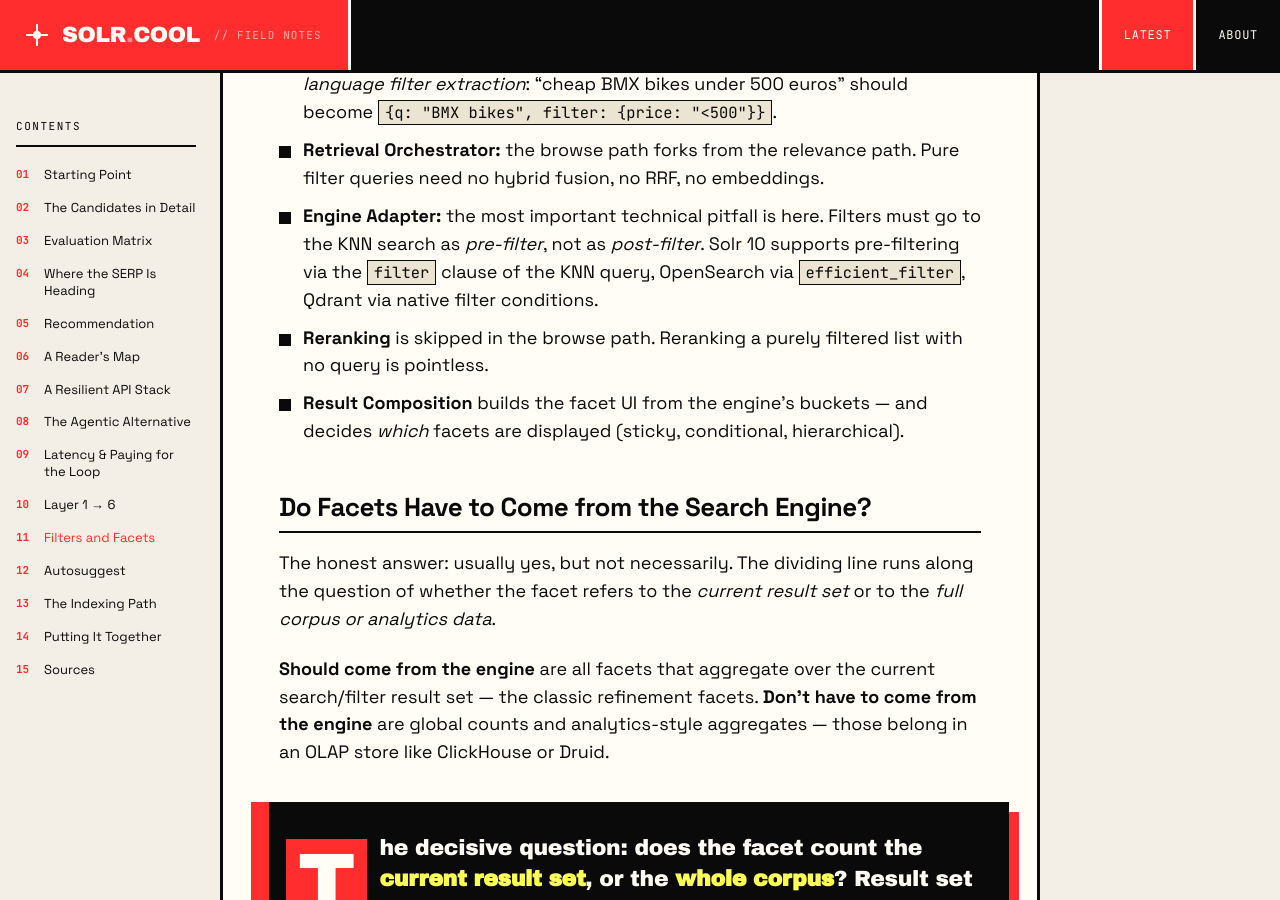
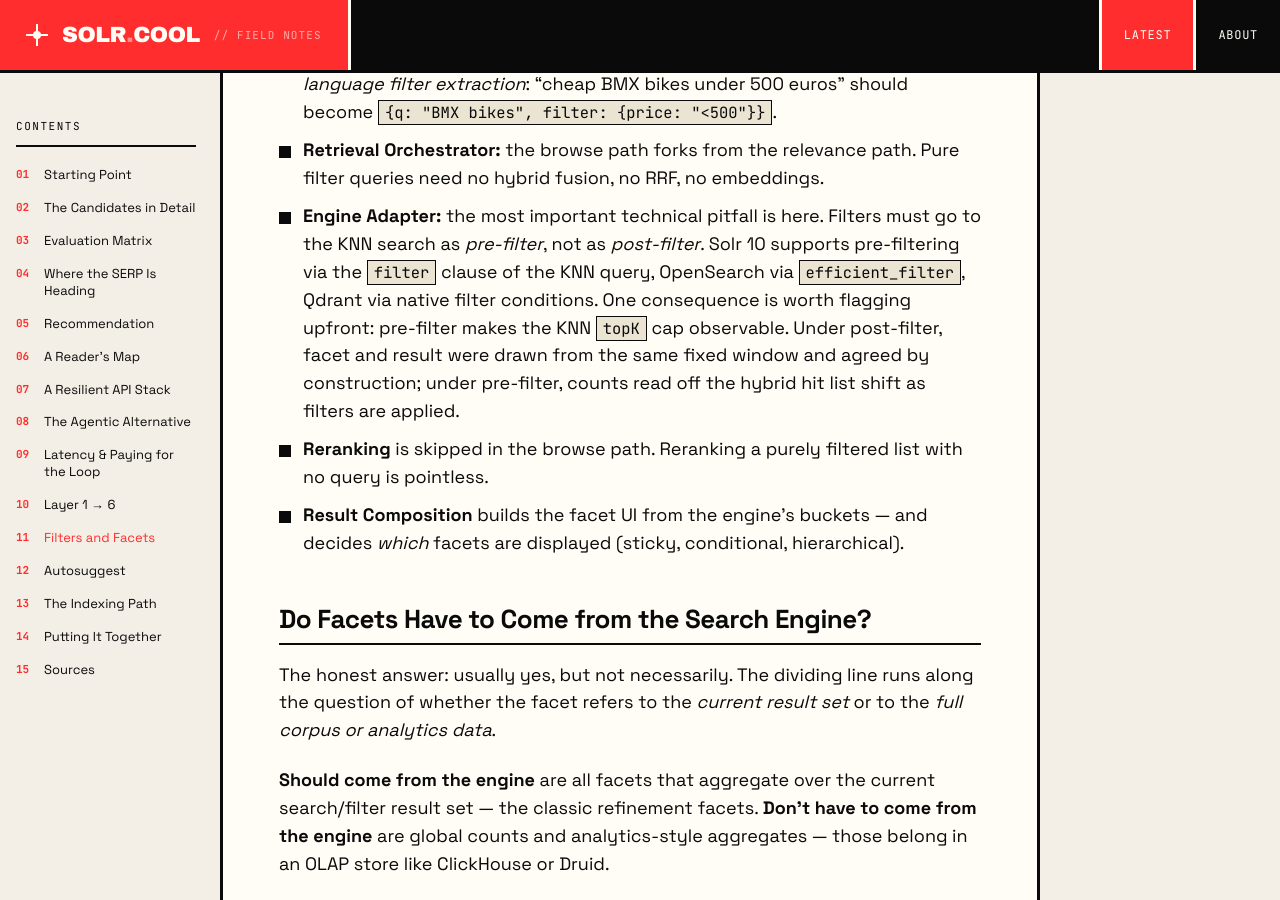
Before and after one commit to solr-cool/solr-cool.github.io, a Jekyll site: the page built from _posts/2026-05-18-hybrid-search-on-apache-solr.md, in a window 1280 px wide and 900 px high, scrolled down 19506 px. Built offline with Jekyll 4.4.1, drawn with Linux system fonts in a browser that asks for light colours.

Commit message:
clarify vector search pre/post filter

```diff
--- a/_posts/2026-05-18-hybrid-search-on-apache-solr.md
+++ b/_posts/2026-05-18-hybrid-search-on-apache-solr.md
@@ -426,7 +426,7 @@ The layers above optimize the *relevance path*: full-text query in, ranked hits
 - **Domain API:** Filters and facets must be *first-class*. `/search?q=...&filter[category]=trick&facet[]=brand`. The response format needs its own `facets` section with buckets, counts, and the currently active selection.
 - **Query Understanding** does noticeably less here. The exception is *natural-language filter extraction*: "cheap BMX bikes under 500 euros" should become `{q: "BMX bikes", filter: {price: "<500"}}`.
 - **Retrieval Orchestrator:** the browse path forks from the relevance path. Pure filter queries need no hybrid fusion, no RRF, no embeddings.
-- **Engine Adapter:** the most important technical pitfall is here. Filters must go to the KNN search as *pre-filter*, not as *post-filter*. Solr&nbsp;10 supports pre-filtering via the `filter` clause of the KNN query, OpenSearch via `efficient_filter`, Qdrant via native filter conditions.
+- **Engine Adapter:** the most important technical pitfall is here. Filters must go to the KNN search as *pre-filter*, not as *post-filter*. Solr&nbsp;10 supports pre-filtering via the `filter` clause of the KNN query, OpenSearch via `efficient_filter`, Qdrant via native filter conditions. One consequence is worth flagging upfront: pre-filter makes the KNN `topK` cap observable. Under post-filter, facet and result were drawn from the same fixed window and agreed by construction; under pre-filter, counts read off the hybrid hit list shift as filters are applied.
 - **Reranking** is skipped in the browse path. Reranking a purely filtered list with no query is pointless.
 - **Result Composition** builds the facet UI from the engine's buckets — and decides *which* facets are displayed (sticky, conditional, hierarchical).
 
```
